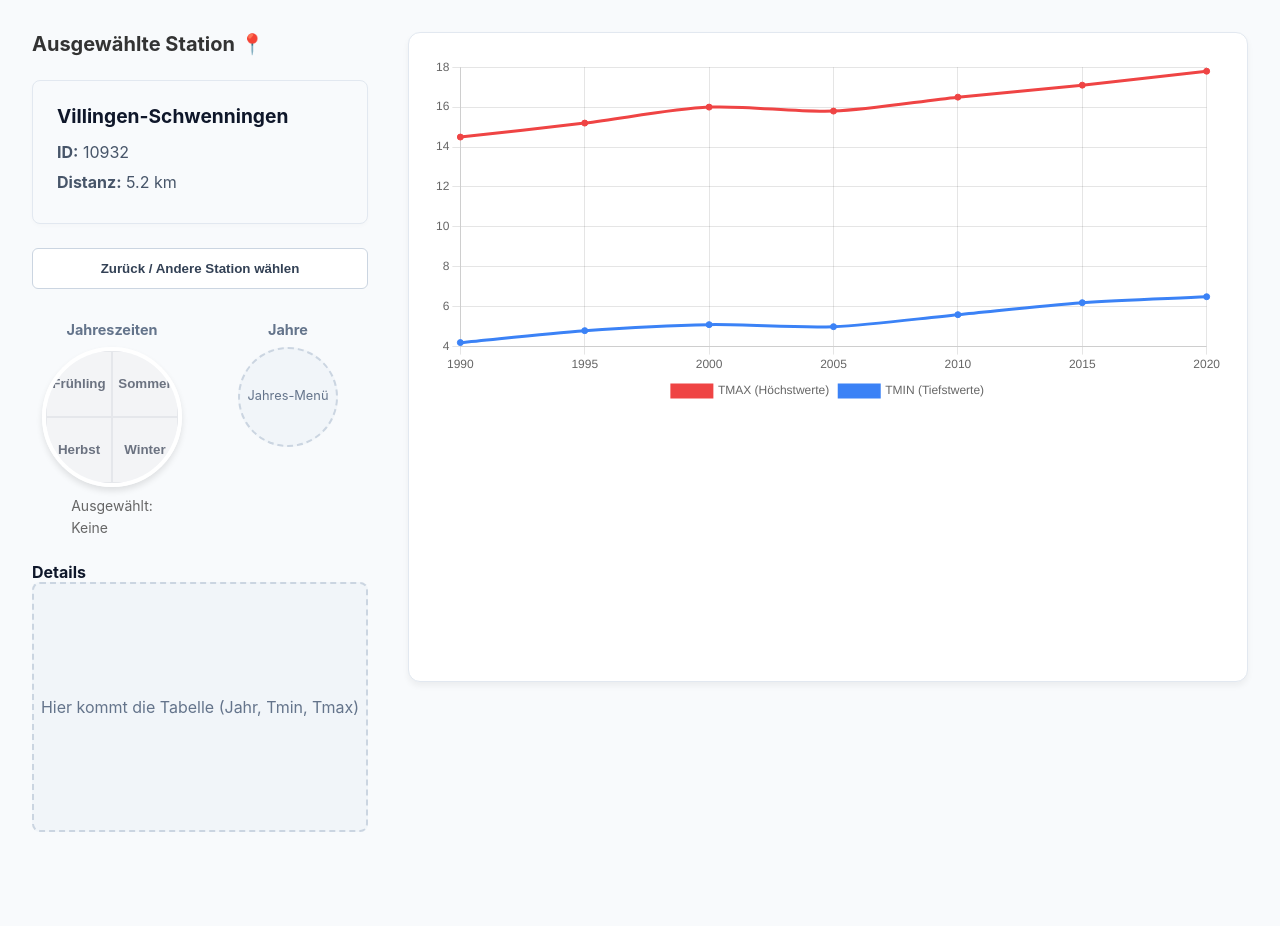
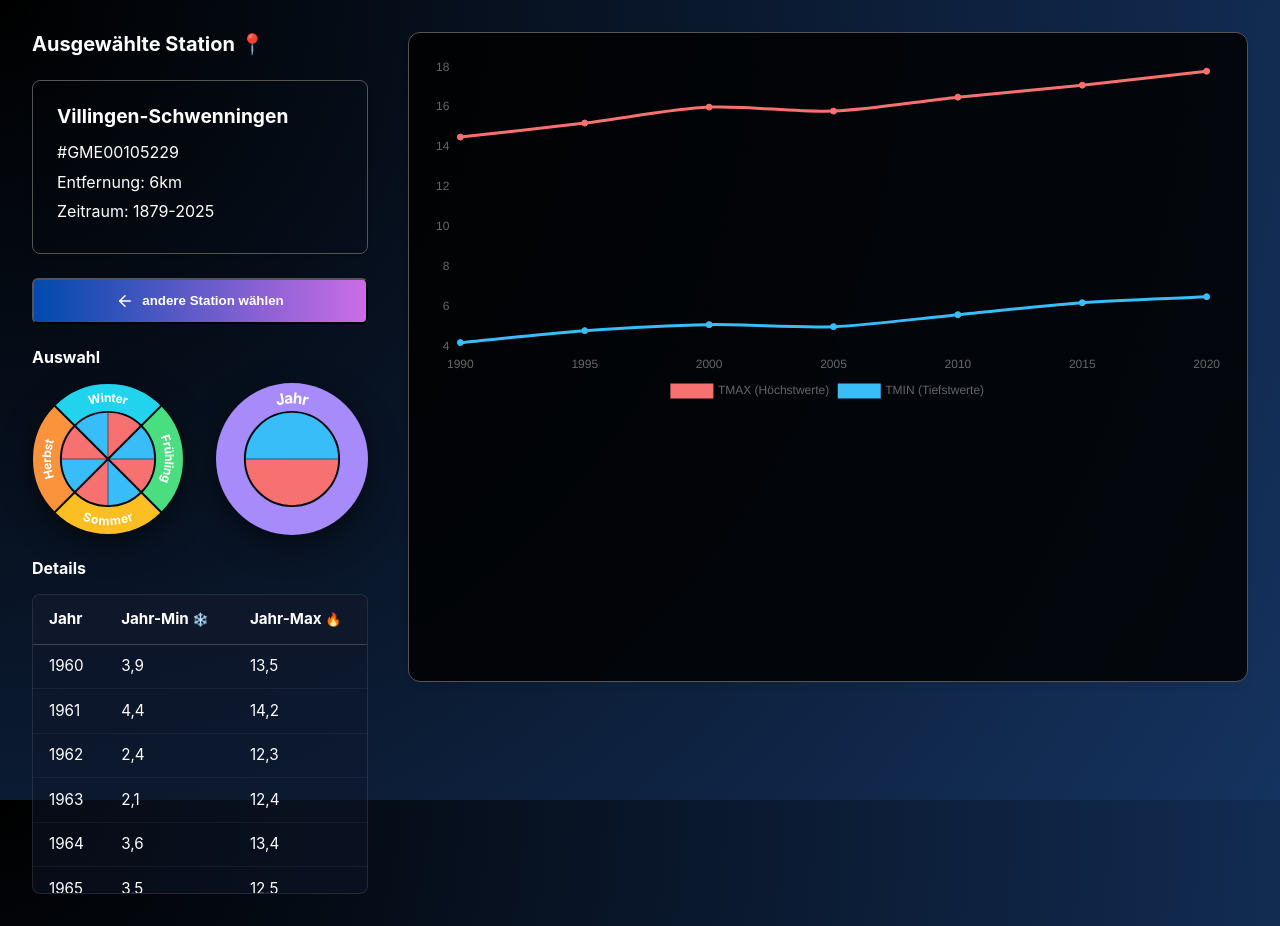
Before and after one commit to tamarawoessner/Anwendungsentwicklung-Projekt, a Vue app in the folder frontend_wetterstationsdaten/: page /analyse in a window 1280 px wide. Before the commit the page ends 864 px from the top, so only its background shows below. Built offline with nearby package versions, Linux system fonts and the light colour scheme; the HTML template or start-up script is replaced by a standard one.

Commit message:
surfaces completed

```diff
--- a/frontend_wetterstationsdaten/src/assets/main.css
+++ b/frontend_wetterstationsdaten/src/assets/main.css
@@ -19,15 +19,21 @@
 body {
   font-family: var(--font-family);
   color: var(--color-text-main);
-  background-color: var(--color-background);
+
+  background-color: #000000;
+  background-image: radial-gradient(circle at 0% 0%, #000000, #153360);
+  background-attachment: fixed;
+  background-size: cover;
+
   line-height: 1.6;
   font-size: 16px;
   -webkit-font-smoothing: antialiased;
 }
 
 h1, h2, h3, h4 {
-  color: #0f172a;
+  color: #ffffff;
   line-height: 1.2;
+  margin-bottom: 1rem;
 }
 
 @media (max-width: 1024px) {
--- a/frontend_wetterstationsdaten/src/components/RadialSeasonMenu.vue
+++ b/frontend_wetterstationsdaten/src/components/RadialSeasonMenu.vue
@@ -1,78 +1,116 @@
-<script setup lang="ts">
-import { ref } from 'vue';
+<template>
+  <div class="menus-container">
 
-const seasons = ['Frühling', 'Sommer', 'Herbst', 'Winter'];
+    <div class="wheel-wrapper">
+      <svg xmlns="http://www.w3.org/2000/svg" viewBox="0 0 200 200" class="interactive-wheel">
+        <defs>
+          <mask id="cutout_gaps1">
+            <rect width="200" height="200" fill="white" />
+            <circle cx="100" cy="100" r="100" fill="none" stroke="black" stroke-width="2.6" />
+            <circle cx="100" cy="100" r="62" fill="none" stroke="black" stroke-width="2.6" />
+            <line x1="29.29" y1="29.29" x2="170.71" y2="170.71" stroke="black" stroke-width="2.6" />
+            <line x1="29.29" y1="170.71" x2="170.71" y2="29.29" stroke="black" stroke-width="2.6" />
+            <line x1="100" y1="38" x2="100" y2="162" stroke="black" stroke-width="0.7" />
+            <line x1="38" y1="100" x2="162" y2="100" stroke="black" stroke-width="0.7" />
+          </mask>
 
-const selectedSeasons = ref<string[]>([]);
+          <path id="txt_winter" d="M 42.7, 42.7 A 81,81 0 0 1 157.3, 42.7" />
+          <path id="txt_fruehling" d="M 157.3, 42.7 A 81,81 0 0 1 157.3, 157.3" />
+          <path id="txt_sommer" d="M 42.7, 157.3 A 81,81 0 0 0 157.3, 157.3" />
+          <path id="txt_herbst" d="M 42.7, 157.3 A 81,81 0 0 1 42.7, 42.7" />
+        </defs>
 
-const toggleSeason = (season: string) => {
-  const index = selectedSeasons.value.indexOf(season);
-  if (index === -1) {
-    selectedSeasons.value.push(season);
-  } else {
-    selectedSeasons.value.splice(index, 1);
-  }
-};
-</script>
+        <g mask="url(#cutout_gaps1)">
+          <path d="M 100 100 L 29.29 29.29 A 100 100 0 0 1 170.71 29.29 Z" fill="#22d3ee" class="wheel-slice" @click="select('Winter')" />
+          <path d="M 100 100 L 170.71 29.29 A 100 100 0 0 1 170.71 170.71 Z" fill="#4ade80" class="wheel-slice" @click="select('Frühling')" />
+          <path d="M 100 100 L 170.71 170.71 A 100 100 0 0 1 29.29 170.71 Z" fill="#fbbf24" class="wheel-slice" @click="select('Sommer')" />
+          <path d="M 100 100 L 29.29 170.71 A 100 100 0 0 1 29.29 29.29 Z" fill="#fb923c" class="wheel-slice" @click="select('Herbst')" />
 
-<template>
-  <div class="menu-wrapper">
-    <div class="radial-container">
-      <button
-        v-for="season in seasons"
-        :key="season"
-        @click="toggleSeason(season)"
-        :class="['segment-btn', { active: selectedSeasons.includes(season) }]"
-      >
-        {{ season }}
-      </button>
+          <path d="M 100 100 L 56.16 56.16 A 62 62 0 0 1 100 38 Z" fill="#38bdf8" class="wheel-slice" @click="select('Winter-Kalt')" />
+          <path d="M 100 100 L 100 38 A 62 62 0 0 1 143.84 56.16 Z" fill="#f87171" class="wheel-slice" @click="select('Frühling-Warm')" />
+          <path d="M 100 100 L 143.84 56.16 A 62 62 0 0 1 162 100 Z" fill="#38bdf8" class="wheel-slice" @click="select('Frühling-Kalt')" />
+          <path d="M 100 100 L 162 100 A 62 62 0 0 1 143.84 143.84 Z" fill="#f87171" class="wheel-slice" @click="select('Sommer-Warm')" />
+          <path d="M 100 100 L 143.84 143.84 A 62 62 0 0 1 100 162 Z" fill="#38bdf8" class="wheel-slice" @click="select('Sommer-Kalt')" />
+          <path d="M 100 100 L 100 162 A 62 62 0 0 1 56.16 143.84 Z" fill="#f87171" class="wheel-slice" @click="select('Herbst-Warm')" />
+          <path d="M 100 100 L 56.16 143.84 A 62 62 0 0 1 38 100 Z" fill="#38bdf8" class="wheel-slice" @click="select('Herbst-Kalt')" />
+          <path d="M 100 100 L 38 100 A 62 62 0 0 1 56.16 56.16 Z" fill="#f87171" class="wheel-slice" @click="select('Winter-Warm')" />
+        </g>
+
+        <g class="wheel-text-group" fill="#ffffff" font-size="16" font-weight="bold" text-anchor="middle">
+          <text dy="6"><textPath href="#txt_winter" startOffset="50%">Winter</textPath></text>
+          <text dy="6"><textPath href="#txt_fruehling" startOffset="50%">Frühling</textPath></text>
+          <text dy="6"><textPath href="#txt_sommer" startOffset="50%">Sommer</textPath></text>
+          <text dy="6"><textPath href="#txt_herbst" startOffset="50%">Herbst</textPath></text>
+        </g>
+      </svg>
     </div>
 
-    <p class="debug-text">Ausgewählt: {{ selectedSeasons.join(', ') || 'Keine' }}</p>
+    <div class="wheel-wrapper">
+      <svg xmlns="http://www.w3.org/2000/svg" viewBox="0 0 200 200" class="interactive-wheel">
+        <defs>
+          <mask id="cutout_gaps2">
+            <rect width="200" height="200" fill="white" />
+            <circle cx="100" cy="100" r="62" fill="none" stroke="black" stroke-width="2.6" />
+            <line x1="38" y1="100" x2="162" y2="100" stroke="black" stroke-width="0.7" />
+          </mask>
+          <path id="txt_jahr" d="M 42.7, 42.7 A 81,81 0 0 1 157.3, 42.7" />
+        </defs>
+
+        <g mask="url(#cutout_gaps2)">
+          <circle cx="100" cy="100" r="100" fill="#a78bfa" class="wheel-slice" @click="select('Ganzes Jahr')" />
+          <path d="M 38 100 A 62 62 0 0 1 162 100 Z" fill="#38bdf8" class="wheel-slice" @click="select('Ganzes Jahr-kalt')" />
+          <path d="M 162 100 A 62 62 0 0 1 38 100 Z" fill="#f87171" class="wheel-slice" @click="select('Ganzes Jahr-warm')" />
+        </g>
+
+        <g class="wheel-text-group" fill="#ffffff" font-size="20" font-weight="bold" text-anchor="middle">
+          <text dy="8"><textPath href="#txt_jahr" startOffset="50%">Jahr</textPath></text>
+        </g>
+      </svg>
+    </div>
+
   </div>
 </template>
 
+<script setup lang="ts">
+const select = (bereich: string) => {
+  console.log(`Ausgewählt: ${bereich}`);
+}
+</script>
+
 <style scoped>
-.menu-wrapper {
+.menus-container {
+  display: flex;
+  justify-content: space-around;
+  gap: 2rem;
+  width: 100%;
+}
+
+.wheel-wrapper {
   display: flex;
   flex-direction: column;
   align-items: center;
-  gap: 1rem;
+  width: 100%;
+  max-width: 250px;
 }
 
-.radial-container {
-  display: grid;
-  grid-template-columns: 1fr 1fr;
-  grid-template-rows: 1fr 1fr;
-  width: 140px;
-  height: 140px;
-  border-radius: 50%;
-  overflow: hidden;
-  box-shadow: 0 4px 6px rgba(0,0,0,0.1);
-  border: 4px solid #fff;
+.interactive-wheel {
+  width: 100%;
+  height: auto;
+  filter: drop-shadow(0 10px 15px rgba(0, 0, 0, 0.5));
+  overflow: visible;
 }
 
-.segment-btn {
-  border: 1px solid #e5e7eb;
-  background-color: #f3f4f6;
-  color: #6b7280;
-  font-weight: bold;
+.wheel-slice {
   cursor: pointer;
-  transition: all 0.3s ease;
+  transition: opacity 0.2s ease;
 }
 
-.segment-btn:hover {
-  background-color: #e5e7eb;
+.wheel-slice:hover {
+  opacity: 0.8;
 }
 
-.segment-btn.active {
-  background-color: #3b82f6;
-  color: white;
-  border-color: #2563eb;
-}
-
-.debug-text {
-  font-size: 0.875rem;
-  color: #666;
+.wheel-text-group {
+  pointer-events: none;
+  user-select: none;
 }
 </style>
--- /dev/null
+++ b/frontend_wetterstationsdaten/src/components/StationDetailsTable.vue
@@ -0,0 +1,91 @@
+<template>
+  <div class="table-container">
+    <table class="details-table">
+      <thead>
+        <tr>
+          <th>Jahr</th>
+          <th>Jahr-Min <span class="icon-cold">❄️</span></th>
+          <th>Jahr-Max <span class="icon-warm">🔥</span></th>
+        </tr>
+      </thead>
+      <tbody>
+        <tr v-for="row in weatherData" :key="row.year">
+          <td>{{ row.year }}</td>
+          <td class="val-cold">{{ row.min.toLocaleString('de-DE') }}</td>
+          <td class="val-warm">{{ row.max.toLocaleString('de-DE') }}</td>
+        </tr>
+      </tbody>
+    </table>
+  </div>
+</template>
+
+<script setup lang="ts">
+import { ref } from 'vue';
+
+// Dummy-Daten basierend auf deinem Screenshot
+const weatherData = ref([
+  { year: 1960, min: 3.9, max: 13.5 },
+  { year: 1961, min: 4.4, max: 14.2 },
+  { year: 1962, min: 2.4, max: 12.3 },
+  { year: 1963, min: 2.1, max: 12.4 },
+  { year: 1964, min: 3.6, max: 13.4 },
+  { year: 1965, min: 3.5, max: 12.5 },
+  { year: 1966, min: 4.1, max: 13.8 },
+  { year: 1967, min: 3.8, max: 14.0 },
+  { year: 1968, min: 2.9, max: 12.1 },
+]);
+</script>
+
+<style scoped>
+.table-container {
+  /* Das ist der wichtigste Teil für den Scrollbar */
+  max-height: 300px;
+  overflow-y: auto;
+  border: 1px solid rgba(255, 255, 255, 0.1);
+  border-radius: 8px;
+  background-color: rgba(15, 23, 42, 0.5); /* Sehr dunkles Blau-Transparent */
+}
+
+.details-table {
+  width: 100%;
+  border-collapse: collapse;
+  color: #ffffff;
+  font-size: 0.95rem;
+  text-align: left;
+}
+
+/* Sticky Header: Bleibt beim Scrollen oben */
+thead th {
+  position: sticky;
+  top: 0;
+  background-color: #0f172a;
+  padding: 0.75rem 1rem;
+  font-weight: bold;
+  border-bottom: 1px solid rgba(255, 255, 255, 0.2);
+  z-index: 1;
+}
+
+tbody td {
+  padding: 0.6rem 1rem;
+  border-bottom: 1px solid rgba(255, 255, 255, 0.05);
+}
+
+/* Farben für die Werte */
+.val-cold { color: #ffffff; }
+.val-warm { color: #ffffff; }
+
+.icon-cold { font-size: 0.8rem; }
+.icon-warm { font-size: 0.8rem; }
+
+/* Scrollbar-Styling für Chrome/Safari/Edge */
+.table-container::-webkit-scrollbar {
+  width: 6px;
+}
+.table-container::-webkit-scrollbar-track {
+  background: transparent;
+}
+.table-container::-webkit-scrollbar-thumb {
+  background: rgba(255, 255, 255, 0.2);
+  border-radius: 10px;
+}
+</style>
--- a/frontend_wetterstationsdaten/src/components/TemperatureChart.vue
+++ b/frontend_wetterstationsdaten/src/components/TemperatureChart.vue
@@ -28,15 +28,15 @@ const chartData = {
   datasets: [
     {
       label: 'TMAX (Höchstwerte)',
-      backgroundColor: '#ef4444',
-      borderColor: '#ef4444',
+      backgroundColor: '#f87171',
+      borderColor: '#f87171',
       data: [14.5, 15.2, 16.0, 15.8, 16.5, 17.1, 17.8],
       tension: 0.3
     },
     {
       label: 'TMIN (Tiefstwerte)',
-      backgroundColor: '#3b82f6',
-      borderColor: '#3b82f6',
+      backgroundColor: '#38bdf8',
+      borderColor: '#38bdf8',
       data: [4.2, 4.8, 5.1, 5.0, 5.6, 6.2, 6.5],
       tension: 0.3
     }
--- a/frontend_wetterstationsdaten/src/views/StationAnalysisView.vue
+++ b/frontend_wetterstationsdaten/src/views/StationAnalysisView.vue
@@ -4,13 +4,15 @@ import { useRouter } from 'vue-router';
 import type { StationMeta } from '../types/index';
 import TemperatureChart from '../components/TemperatureChart.vue';
 import RadialSeasonMenu from '../components/RadialSeasonMenu.vue';
+import StationDetailsTable from '../components/StationDetailsTable.vue';
 
 const router = useRouter();
 
-const currentStation = ref<StationMeta>({
-  id: '10932',
+const currentStation = ref({
+  id: 'GME00105229',
   name: 'Villingen-Schwenningen',
-  distanceKm: 5.2
+  distanceKm: 6,
+  period: '1879-2025'
 });
 
 const goBackToSearch = () => {
@@ -29,33 +31,34 @@ const goBackToSearch = () => {
 
       <div class="station-info-box">
         <h3>{{ currentStation.name }}</h3>
-          <p><strong>ID:</strong> {{ currentStation.id }}</p>
-          <p><strong>Distanz:</strong> {{ currentStation.distanceKm }} km</p>
+        <p class="station-id">#{{ currentStation.id }}</p>
+        <div class="station-details">
+          <p>Entfernung: {{ currentStation.distanceKm }}km</p>
+          <p>Zeitraum: {{ currentStation.period }}</p>
+        </div>
       </div>
 
         <button @click="goBackToSearch" class="btn-back">
-          Zurück / Andere Station wählen
+          <svg width="18" height="18" viewBox="0 0 24 24" fill="none" stroke="currentColor" stroke-width="2" stroke-linecap="round" stroke-linejoin="round">
+            <line x1="19" y1="12" x2="5" y2="12"></line>
+            <polyline points="12 19 5 12 12 5"></polyline>
+          </svg>
+          andere Station wählen
         </button>
 
-        <div class="radial-menus-container">
-          <div class="menu-wrapper">
-            <h4>Jahreszeiten</h4>
+        <div class="selection-container">
+          <h4>Auswahl</h4>
+
           <RadialSeasonMenu />
+
         </div>
 
-          <div class="menu-wrapper">
-            <h4>Jahre</h4>
-            <div class="placeholder-circle">Jahres-Menü</div>
+        <div class="table-section">
+          <div class="header-with-icon">
+            <h4>Details</h4>
           </div>
+          <StationDetailsTable />
         </div>
-
-        <div class="table-container">
-          <h4>Details</h4>
-          <div class="placeholder-table">
-            Hier kommt die Tabelle (Jahr, Tmin, Tmax)
-          </div>
-        </div>
-
       </aside>
 
       <section class="right-column">
@@ -92,12 +95,11 @@ const goBackToSearch = () => {
 .section-title {
   font-size: 1.25rem;
   margin: 0;
-  color: #333;
+  color: #ffffff;
 }
 
 .station-info-box {
-  background-color: #f8fafc;
-  border: 1px solid #e2e8f0;
+  border: 1px solid #545454;
   padding: 1.5rem;
   border-radius: 8px;
   box-shadow: 0 2px 4px rgba(0,0,0,0.02);
@@ -110,24 +112,26 @@ const goBackToSearch = () => {
 
 .station-info-box p {
   margin: 0.25rem 0;
-  color: #475569;
+  color: #ffffff;
 }
 
 .btn-back {
   padding: 0.75rem 1rem;
-  background-color: #ffffff;
-  border: 1px solid #cbd5e1;
+  background: linear-gradient(90deg, #004aad, #cb6ce6);
   border-radius: 6px;
   cursor: pointer;
   font-weight: bold;
-  color: #334155;
+  color: #ffffff;
   transition: all 0.2s;
   text-align: center;
+  display: flex;
+  align-items: center;
+  justify-content: center;
+  gap: 0.5rem;
 }
 
 .btn-back:hover {
-  background-color: #f1f5f9;
-  border-color: #94a3b8;
+  opacity: 0.8;
 }
 
 .radial-menus-container {
@@ -152,8 +156,8 @@ const goBackToSearch = () => {
 }
 
 .right-column {
-  background-color: #ffffff;
-  border: 1px solid #e2e8f0;
+  background-color: rgba(0 0, 0, 0.85);
+  border: 1px solid #545454;
   border-radius: 12px;
   padding: 1.5rem;
   box-shadow: 0 4px 6px rgba(0,0,0,0.05);
@@ -162,6 +166,38 @@ const goBackToSearch = () => {
 .chart-container {
   width: 100%;
   min-height: 600px;
+}
+
+.table-container::-webkit-scrollbar {
+  width: 6px;
+}
+
+.table-container::-webkit-scrollbar-track {
+  background: transparent;
+}
+
+.table-container::-webkit-scrollbar-thumb {
+  background: rgba(255, 255, 255, 0.1);
+  border-radius: 10px;
+  transition: background 0.3s;
+}
+
+.table-container::-webkit-scrollbar-thumb:hover {
+  background: rgba(255, 255, 255, 0.3);
+}
+
+@media (max-width: 1024px) {
+  .content-grid {
+    grid-template-columns: 1fr;
+  }
+
+  .left-column {
+    order: 2;
+  }
+
+  .right-column {
+    order: 1;
+  }
 }
 
 /* Platzhalter */
```
Also changed, not shown: 1 other file (tests, documents, lock files or other folders). Lines whose indentation alone changed are shown as unchanged.
